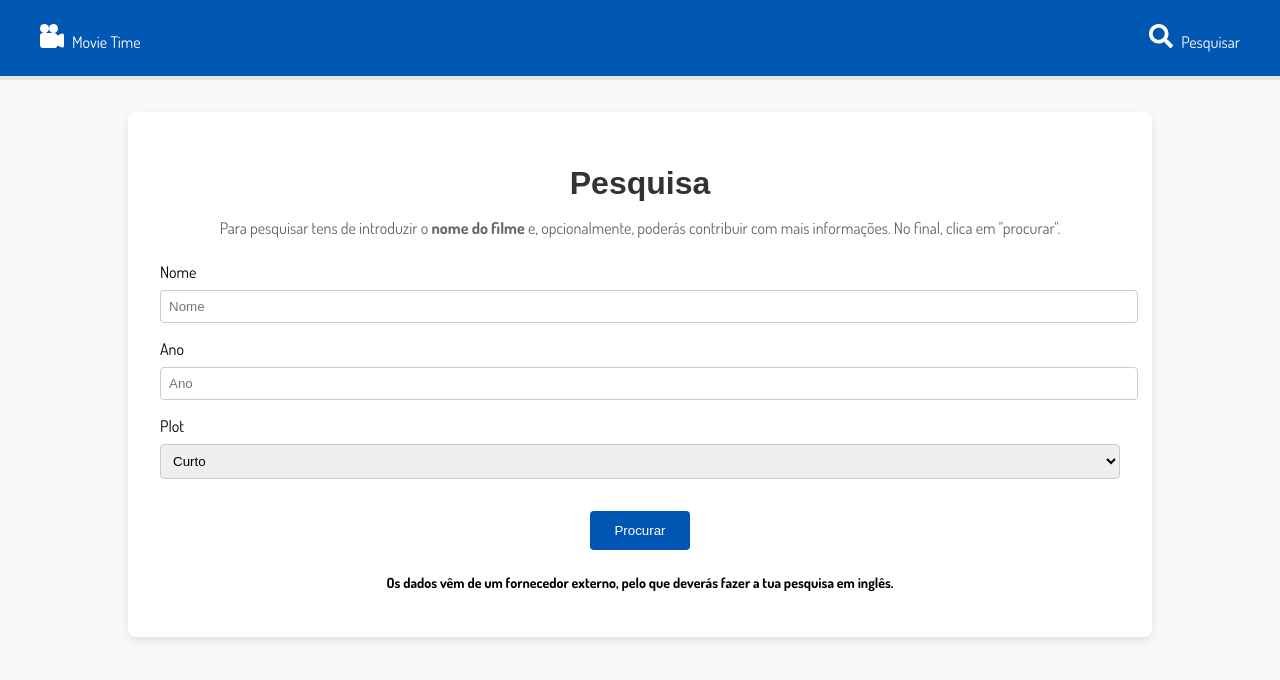
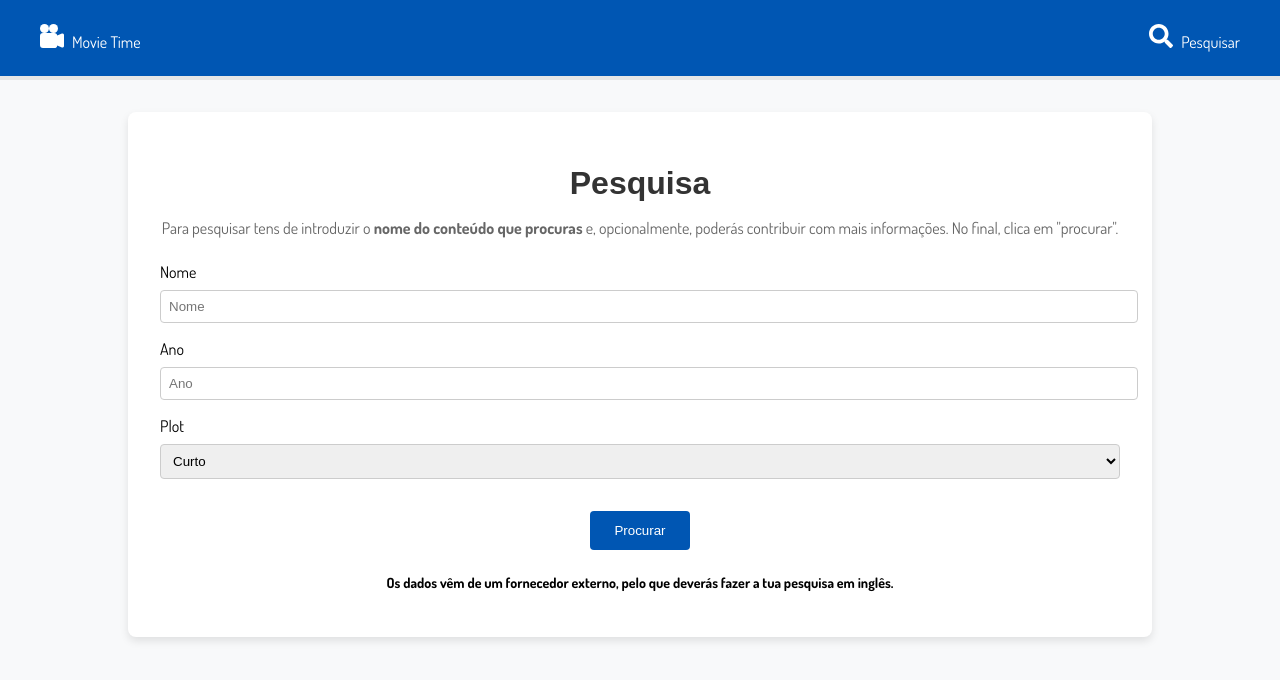
Before and after one commit to T0masSousa/tdw-mp2-Tomas-Sousa, a React (Create React App) app in the folder mp2_tomas_sousa/: page /search in a window 1280 px wide. Shown: the top 680 px of the page. Built offline with nearby package versions, Linux system fonts and the light colour scheme; no server answers; a web font is replaced by a local one.

Commit message:
Fix bad description in search form

```diff
--- a/mp2_tomas_sousa/src/Components/FIltersRequest.js
+++ b/mp2_tomas_sousa/src/Components/FIltersRequest.js
@@ -48,9 +48,9 @@ export default function FiltersRequest({ onFilterChange }) {
       <CardSearch>
         <HeadingSearch>Pesquisa</HeadingSearch>
         <ParagraphSearch>
-          Para pesquisar tens de introduzir o <b>nome do filme</b> e,
-          opcionalmente, poderás contribuir com mais informações. No final,
-          clica em "procurar".
+          Para pesquisar tens de introduzir o{' '}
+          <b>nome do conteúdo que procuras</b> e, opcionalmente, poderás
+          contribuir com mais informações. No final, clica em "procurar".
         </ParagraphSearch>
         <ErrorSearch>{feedback}</ErrorSearch>
         <FormSearch>
```
